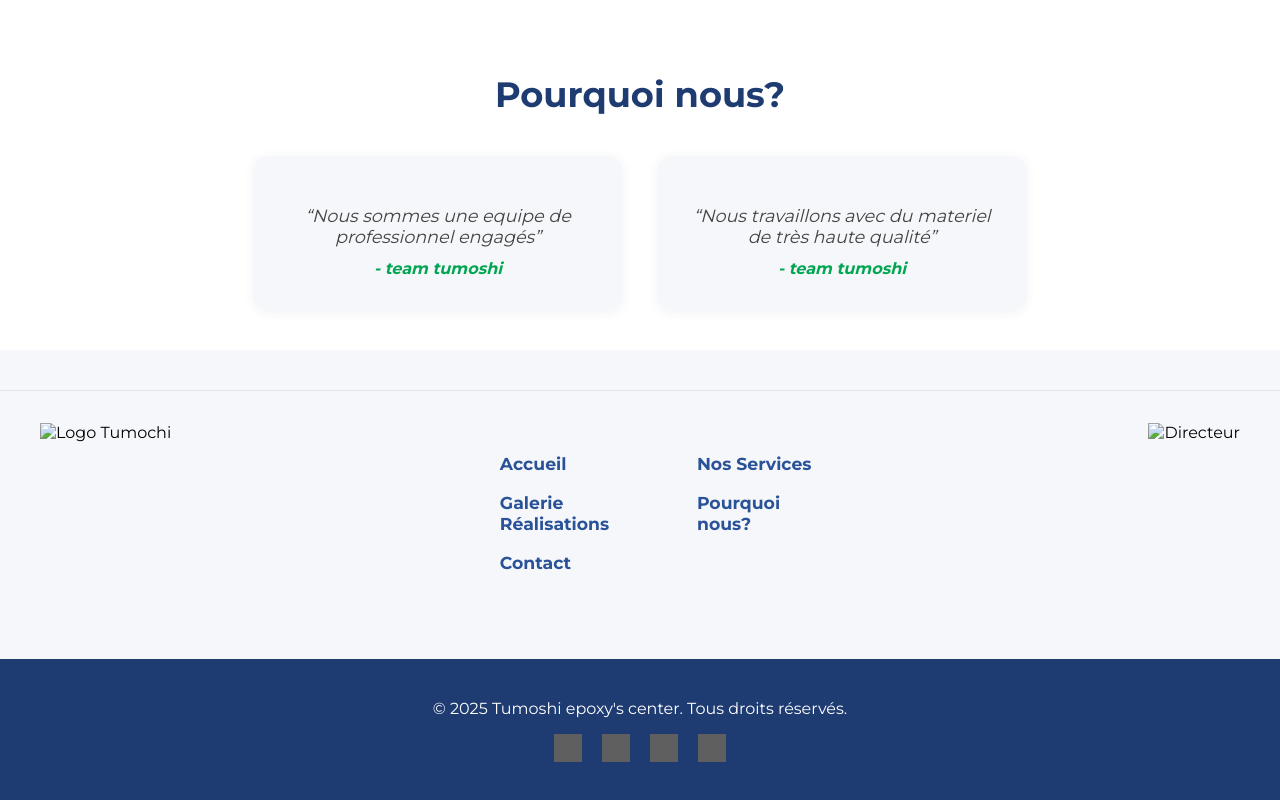
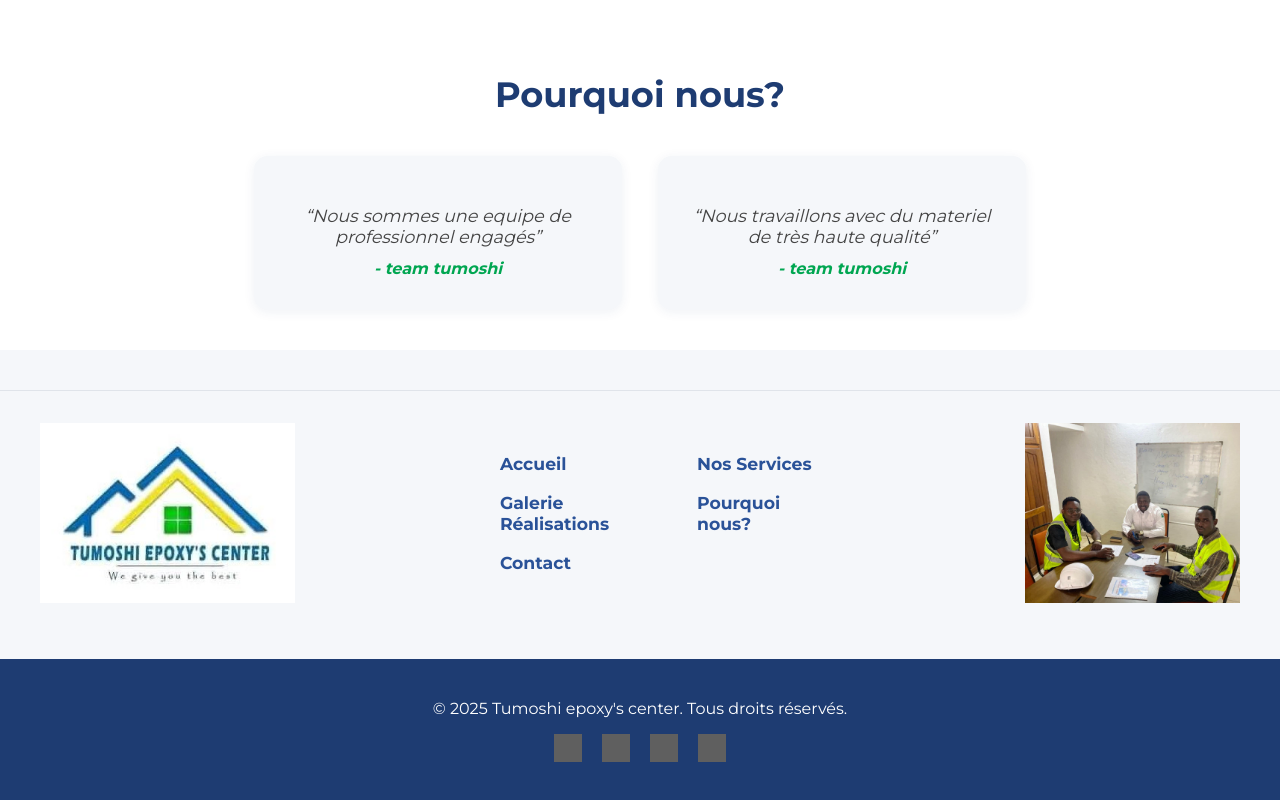
Before and after one commit to Chloe884/tumoshi-epoxy-center, a plain HTML site: page index.html in a window 1280 px wide. Shown: the part 1908-2708 px from the top of the page. Drawn offline with Linux system fonts and the light colour scheme; grey boxes are pictures that could not be loaded.

Commit message:
change asset

```diff
--- a/index.html
+++ b/index.html
@@ -148,7 +148,7 @@
     <div class="sitemap">
         <div class="sitemap-container">
             <div class="sitemap-logo">
-                <img src="logo.jpg" alt="Logo Tumochi" />
+                <img src="assets/logo.jpg" alt="Logo Tumochi" />
             </div>
             <div class="sitemap-links">
                 <ul>
@@ -160,7 +160,7 @@
                 </ul>
             </div>
             <div class="sitemap-directeur">
-                <img src="t.jpg" alt="Directeur" />
+                <img src="assets/t.jpg" alt="Directeur" />
             </div>
         </div>
     </div>
```
